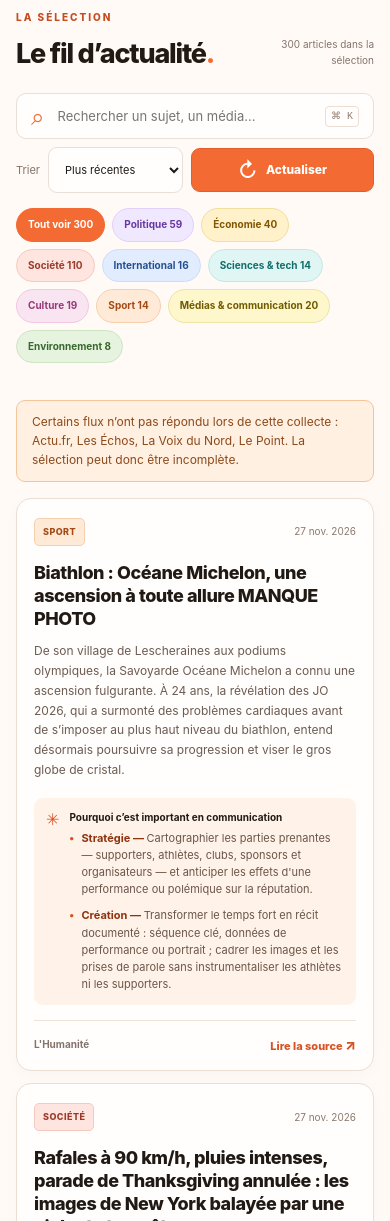
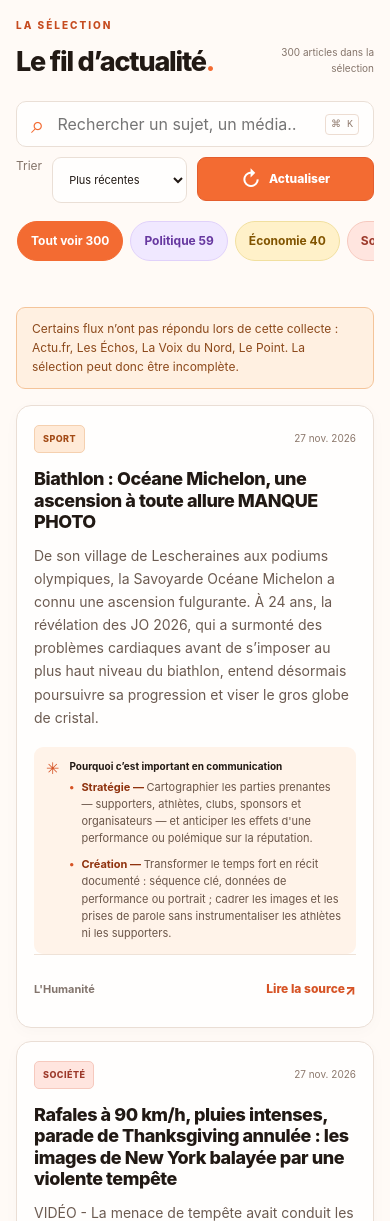
Before and after one commit to sopp24/ActuSUP, a plain HTML site: page index.html in a window 390 px wide. Shown: the part 779-2000 px from the top of the page. Drawn offline with Linux system fonts and the light colour scheme.

Commit message:
Improve ActuSUP desktop and mobile reading UX

```diff
--- a/styles.css
+++ b/styles.css
@@ -146,3 +146,46 @@ main{max-width:1200px;margin:auto;padding:0 28px}.hero{min-height:370px;backgrou
 .category-tag[data-category="Environnement"],.top-story-category[data-category="Environnement"]{background:#e6f3df;border:1px solid #cde5c3;color:#37682d}
 
 body{padding-bottom:92px}
+
+/* ActuSUP — confort de lecture, filtres et navigation éditoriale */
+.site-header{position:sticky;top:0;z-index:50}
+.header-inner{width:min(100%,1360px);padding-inline:clamp(14px,3vw,34px)}
+.header-inner .brand{min-width:0}
+.header-meta{font-size:12px}
+.controls{gap:10px}
+.search-box input{min-height:46px;font-size:16px}
+.sort-label,.category-chip{font-size:12px}
+.category-chip{min-height:40px;padding:8px 13px}
+.refresh-button{min-height:44px;padding-inline:15px}
+.news-grid{grid-template-columns:repeat(auto-fit,minmax(min(100%,310px),1fr));align-items:stretch}
+.news-card{height:100%;display:flex;flex-direction:column}
+.news-card .card-footer{margin-top:auto}
+.news-title{font-size:clamp(18px,1.35vw,22px);line-height:1.2}
+.news-summary,.angle-copy{font-size:14px;line-height:1.65}
+.communication-angle{margin-top:auto}
+.source-name{font-size:11px}
+.read-link{display:inline-flex;min-height:42px;align-items:center;font-size:12px}
+.method-section{padding-inline:clamp(18px,3vw,38px)}
+@media(max-width:760px){
+  .header-inner{flex-wrap:wrap;gap:10px}
+  .header-meta{margin-left:auto}
+  .hero{grid-template-columns:minmax(0,1fr);gap:20px}
+  .hero-art{max-width:520px;width:100%;margin-inline:auto}
+  .controls{align-items:stretch}
+  .search-box{flex:1 1 100%;min-width:0}
+  .search-box input{width:100%;font-size:16px}
+  .category-list{display:flex;max-width:100%;overflow-x:auto;flex-wrap:nowrap;padding:3px 1px 9px;scrollbar-width:thin;-webkit-overflow-scrolling:touch}
+  .category-chip{flex:0 0 auto;white-space:nowrap}
+  .news-grid{grid-template-columns:repeat(2,minmax(0,1fr));gap:13px}
+}
+@media(max-width:560px){
+  .news-grid{grid-template-columns:minmax(0,1fr)}
+  .news-card{min-height:0}
+  .news-card .card-footer{gap:12px;flex-wrap:wrap}
+  .read-link{min-height:44px}
+  .method-section{grid-template-columns:minmax(0,1fr);gap:16px}
+  .site-footer{padding-bottom:calc(22px + env(safe-area-inset-bottom))}
+}
+@media(prefers-reduced-motion:reduce){
+  .news-card,.read-link,.category-chip{transition:none!important}
+}
```
